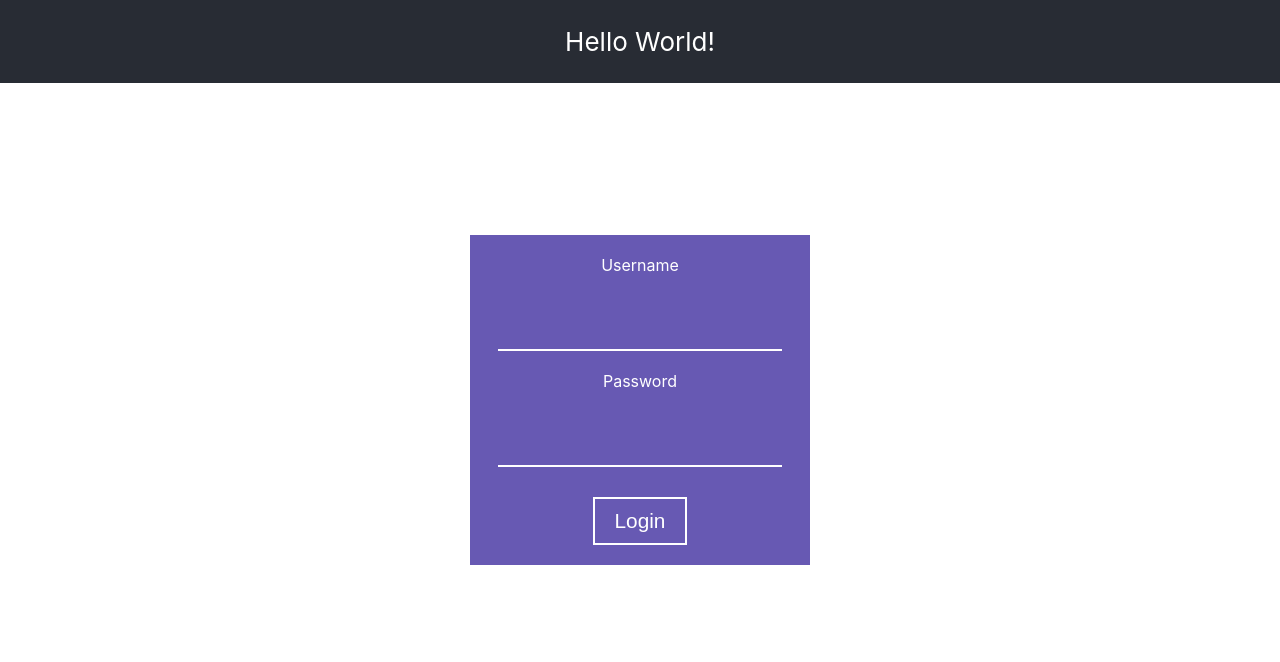
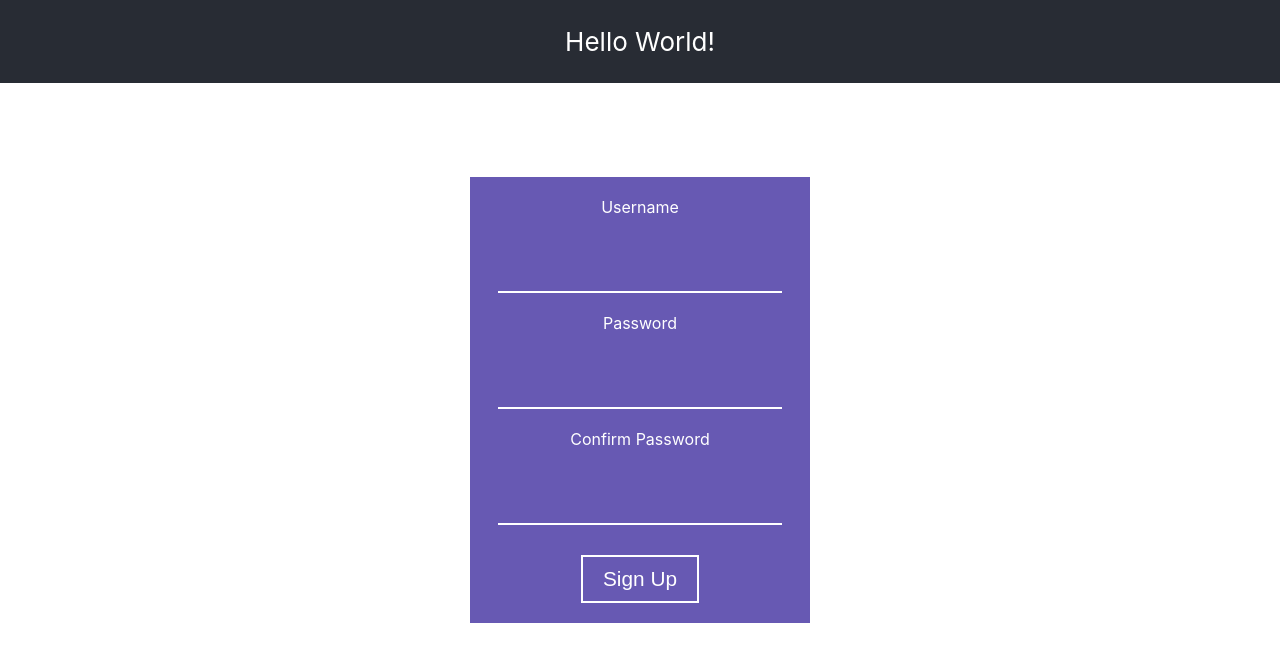
Before and after one commit to jmhossain/Patwashala, a React (Create React App) app: page / in a window 1280 px wide. Shown: the top 662 px of the page. Built offline with nearby package versions, Linux system fonts and the light colour scheme.

Commit message:
Added Sign Up Component

```diff
--- a/src/App.js
+++ b/src/App.js
@@ -2,6 +2,8 @@ import logo from './logo.svg';
 import './App.css';
 import './Login'
 import Login from './Login';
+import SignUp from './SignUp';
+
 function App() {
   return (
     <div className="App">
@@ -10,7 +12,7 @@ function App() {
           Hello World!
         </p>
       </header>
-      <Login />
+      <SignUp />
     </div>
   );
 }
--- /dev/null
+++ b/src/SignUp.js
@@ -0,0 +1,41 @@
+import React from 'react'
+import "./auth.css"
+class SignUp extends React.Component {
+   state = {
+      username: "",
+      password: "",
+      confirmpassword: ""
+   }
+   handleChange = (e) => {
+      this.setState({
+         [e.target.name]: e.target.value
+      })
+   }
+   handleSubmit = (e) => {
+      e.preventDefault()
+      if (this.state.username !== "" && this.state.password !== "") {
+         console.log(this.state)
+      }
+
+   }
+   render() {
+      return <div className="container">
+         <form onSubmit={this.handleSubmit}>
+            <div className="username">
+               <label htmlFor="username">Username</label>
+               <input name="username" onChange={this.handleChange} type="text" />
+            </div>
+            <div className="password">
+               <label htmlFor="password">Password</label>
+               <input name="password" onChange={this.handleChange} type="password" />
+            </div>
+            <div className="password">
+               <label htmlFor="password">Confirm Password</label>
+               <input name="confirmpassword" onChange={this.handleChange} type="password" />
+            </div>
+            <input type="submit" value="Sign Up" />
+         </form>
+      </div>
+   }
+}
+export default SignUp;
```
